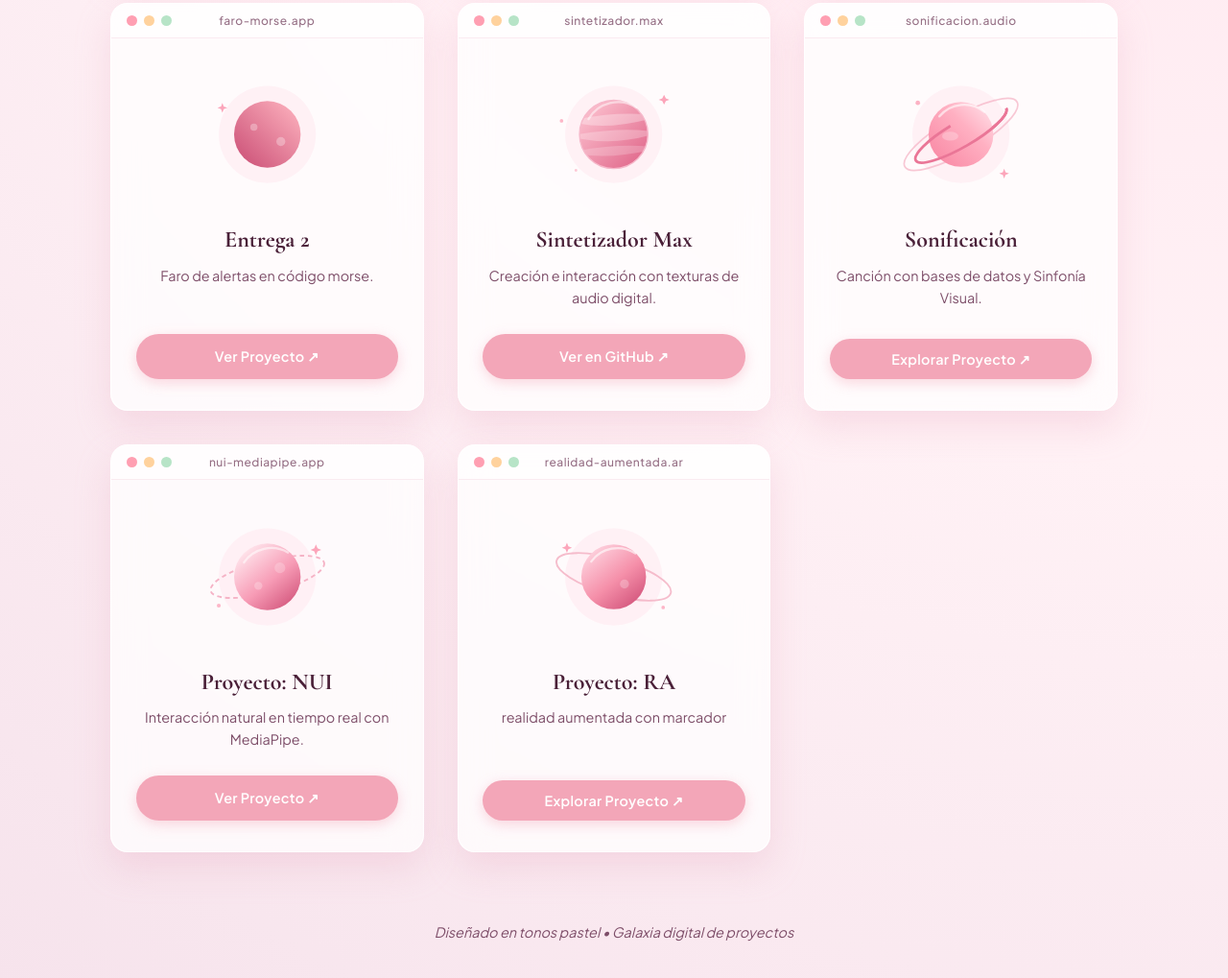
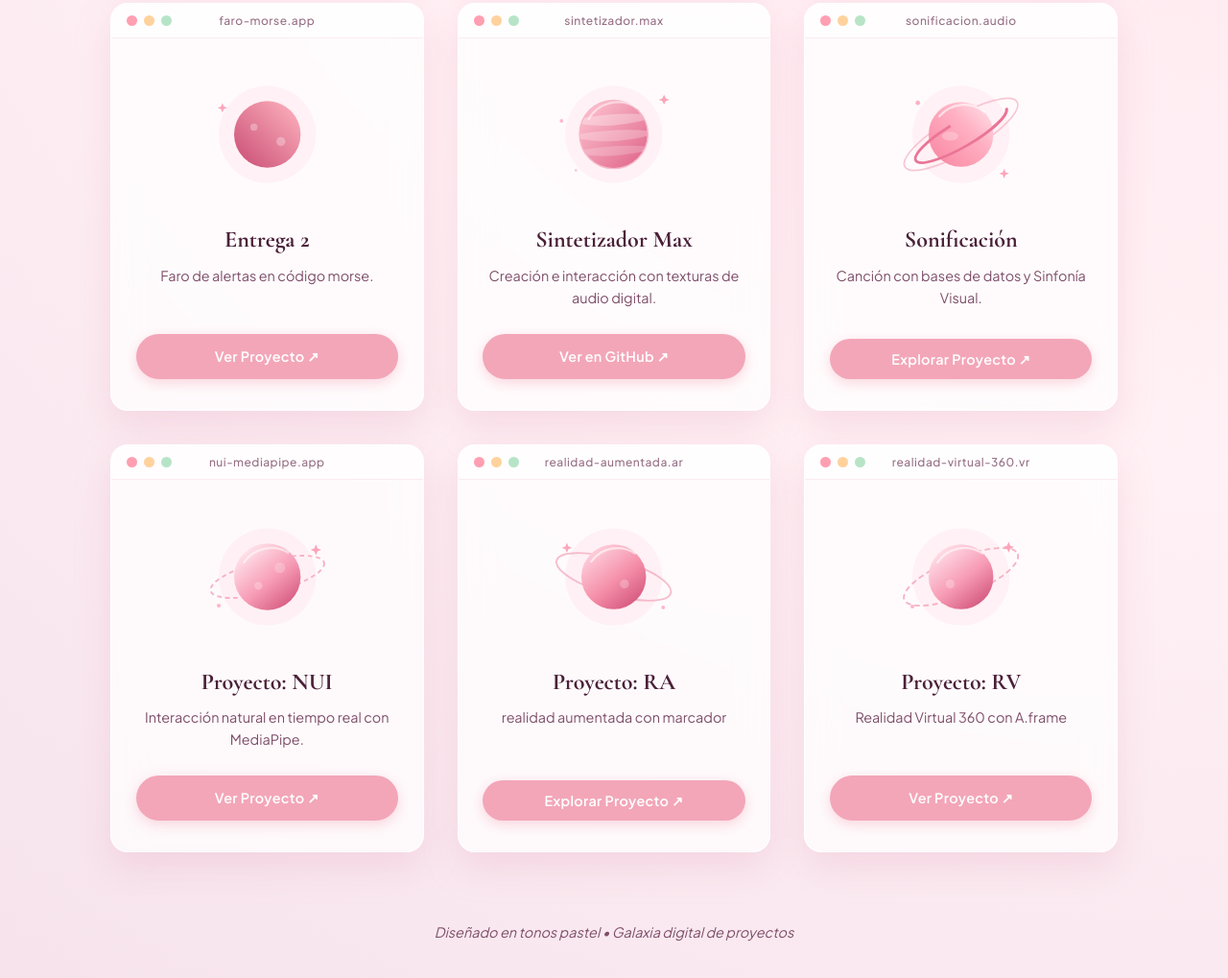
Before and after one commit to zainaahui/mi-portafolio, a plain HTML site: page index.html in a window 1280 px wide. Shown: the part 702-1721 px from the top of the page at 96% size. Drawn offline with nearby package versions, Linux system fonts and the light colour scheme.

Commit message:
Update index.html

```diff
--- a/index.html
+++ b/index.html
@@ -686,6 +686,45 @@
         <button class="btn" onclick="openModal('raModal')">Explorar Proyecto ↗</button>
       </div>
     </article>
+
+    <!-- Proyecto: RV -->
+    <article class="mac-window">
+      <div class="mac-titlebar">
+        <div class="mac-buttons">
+          <span class="mac-dot close"></span>
+          <span class="mac-dot minimize"></span>
+          <span class="mac-dot maximize"></span>
+        </div>
+        <span class="mac-title-text">realidad-virtual-360.vr</span>
+      </div>
+      <div class="mac-content">
+        <div>
+          <div class="illustration-wrapper">
+            <svg class="planet-svg" viewBox="0 0 200 160">
+              <defs>
+                <linearGradient id="planetGrad9" x1="15%" y1="5%" x2="85%" y2="95%">
+                  <stop offset="0%" stop-color="#ffe3ec"/>
+                  <stop offset="55%" stop-color="#f79bb5"/>
+                  <stop offset="100%" stop-color="#d1547c"/>
+                </linearGradient>
+              </defs>
+              <circle cx="100" cy="80" r="54" fill="#ffeaf0" opacity="0.6"/>
+              <ellipse cx="100" cy="80" rx="68" ry="21" fill="none" stroke="#f5b3c6" stroke-width="2" stroke-dasharray="6 4" transform="rotate(-22 100 80)"/>
+              <g class="planet-group">
+                <circle cx="100" cy="80" r="36" fill="url(#planetGrad9)"/>
+                <path d="M 74 64 A 36 36 0 0 1 124 54" fill="none" stroke="#ffffff" stroke-width="2.4" stroke-linecap="round" opacity="0.6"/>
+                <circle cx="88" cy="88" r="5" fill="#ffffff" opacity="0.25"/>
+              </g>
+              <path class="twinkle-star" d="M153 41 L154.8 45.2 L159 47 L154.8 48.8 L153 53 L151.2 48.8 L147 47 L151.2 45.2 Z" fill="#fca5ba"/>
+              <circle cx="46" cy="113" r="2.2" fill="#fca5ba" opacity="0.8"/>
+            </svg>
+          </div>
+          <h2 class="project-name">Proyecto: RV</h2>
+          <p class="project-desc">Realidad Virtual 360 con A.frame</p>
+        </div>
+        <a href="https://zainaahui.github.io/realidad-virtual-360/" target="_blank" rel="noopener noreferrer" class="btn">Ver Proyecto ↗</a>
+      </div>
+    </article>
   </main>
 
   <!-- Modal Sonificación -->
@@ -751,7 +790,6 @@
       c.height = 700;
       const ctx = c.getContext('2d');
 
-      // Fondo blanco y marco negro del marcador
       ctx.fillStyle = '#ffffff';
       ctx.fillRect(0, 0, 700, 700);
 
@@ -761,7 +799,6 @@
       ctx.fillStyle = '#ffffff';
       ctx.fillRect(210, 210, 280, 280);
 
-      // Gorro celeste con borde amarillo y pompón
       ctx.fillStyle = '#55c5d8';
       ctx.strokeStyle = '#111111';
       ctx.lineWidth = 4;
@@ -788,7 +825,6 @@
       ctx.fill();
       ctx.stroke();
 
-      // Rostro y ojo derecho
       ctx.fillStyle = '#f4cfa6';
       ctx.beginPath();
       ctx.ellipse(355, 312, 74, 46, 0, 0, Math.PI * 2);
@@ -811,7 +847,6 @@
       ctx.lineTo(426, 270);
       ctx.stroke();
 
-      // Suéter rojo
       ctx.fillStyle = '#d91c34';
       ctx.beginPath();
       ctx.moveTo(275, 312);
@@ -822,7 +857,6 @@
       ctx.fill();
       ctx.stroke();
 
-      // Guantes amarillos
       ctx.fillStyle = '#f8d828';
       ctx.beginPath();
       ctx.ellipse(234, 392, 18, 15, -0.4, 0, Math.PI * 2);
@@ -834,7 +868,6 @@
       ctx.fill();
       ctx.stroke();
 
-      // Espalda / trasero y pantalón café
       ctx.fillStyle = '#f4cfa6';
       ctx.beginPath();
       ctx.moveTo(246, 380);
@@ -845,7 +878,6 @@
       ctx.fill();
       ctx.stroke();
 
-      // Línea central
       ctx.beginPath();
       ctx.moveTo(350, 398);
       ctx.lineTo(350, 412);
@@ -854,7 +886,6 @@
       ctx.lineTo(356, 422);
       ctx.stroke();
 
-      // Pantalón café
       ctx.fillStyle = '#6c3824';
       ctx.beginPath();
       ctx.moveTo(246, 426);
@@ -887,10 +918,10 @@
         const sparkle = document.createElement('div');
         sparkle.classList.add('sparkle');
 
-        const size = Math.floor(Math.random() * 10) + 12; // Tamaño 12px - 22px
+        const size = Math.floor(Math.random() * 10) + 12;
         const color = pastelSparkleColors[Math.floor(Math.random() * pastelSparkleColors.length)];
-        const tx = (Math.random() - 0.5) * 50; // Desplazamiento X aleatorio
-        const ty = (Math.random() - 0.8) * 45; // Flotar hacia arriba
+        const tx = (Math.random() - 0.5) * 50;
+        const ty = (Math.random() - 0.8) * 45;
 
         sparkle.style.left = `${x}px`;
         sparkle.style.top = `${y}px`;
@@ -916,7 +947,7 @@
           throttleTimer = true;
           setTimeout(() => {
             throttleTimer = false;
-          }, 80); // Frecuencia de generación
+          }, 80);
         }
       });
     });
```
